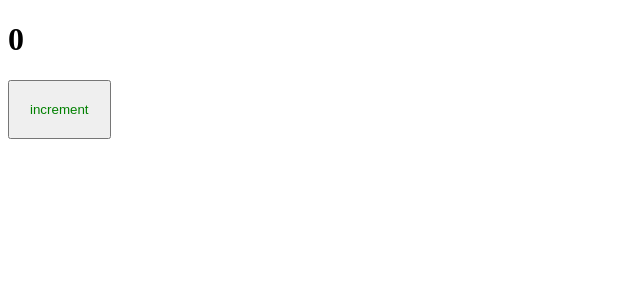
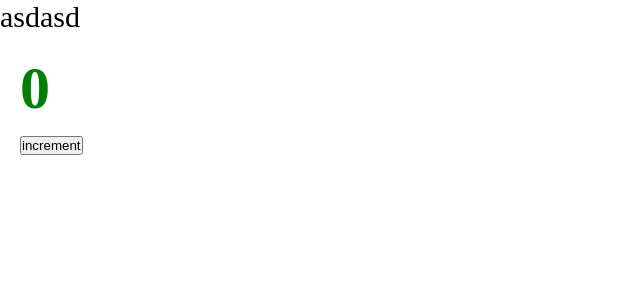
Before and after one commit to eafedorow/blog, a React app: page / in a window 1280 px wide. Shown: the top 300 px of the page, without its empty margins (0-640 px from the left). Built offline with nearby package versions, Linux system fonts and the light colour scheme.

Commit message:
added css modules

```diff
--- /dev/null
+++ b/src/App.tsx
@@ -0,0 +1,13 @@
+import {Counter} from "./components/Counter";
+import './index.scss';
+
+const App = () => {
+    return (
+        <div className="app">
+            asdasd
+            <Counter />
+        </div>
+    );
+};
+
+export default App;
--- a/src/components/Counter.scss
+++ b/src/components/Counter.module.scss
@@ -1,4 +1,4 @@
-button {
+.button {
   padding: 20px;
   color: green;
 }
--- a/src/components/Counter.tsx
+++ b/src/components/Counter.tsx
@@ -1,5 +1,5 @@
 import {useState} from "react";
-import './Counter.scss';
+import cl from './Counter.module.scss';
 
 export const Counter = () => {
     const [count, setCount] = useState(0);
@@ -9,7 +9,7 @@ export const Counter = () => {
     }
 
     return (
-        <div>
+        <div className={cl.button}>
             <h1>{ count }</h1>
             <button onClick={increment}>increment</button>
         </div>
--- /dev/null
+++ b/src/index.scss
@@ -0,0 +1,9 @@
+* {
+  margin: 0;
+  padding: 0;
+  box-sizing: border-box;
+}
+
+.app {
+  font-size: 30px;
+}
--- a/src/index.tsx
+++ b/src/index.tsx
@@ -1,9 +1,7 @@
 import {render} from "react-dom";
-import {Counter} from "./components/Counter";
+import App from "./App";
 
 render(
-    <div>
-        <Counter />
-    </div>,
+    <App />,
     document.getElementById('root')
 )
```
Also changed, not shown: src/global.d.ts (added, +7 -0 lines), 1 other file (tests, documents, lock files or other folders).
